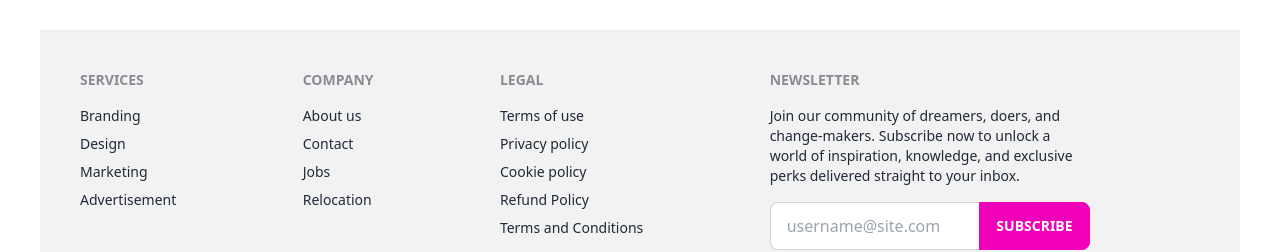
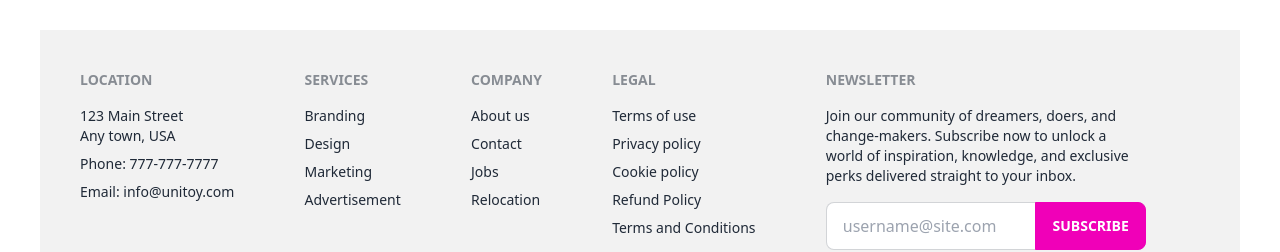
Before and after one commit to wazed-biplob/unitoy-client, a React (Vite) app: page /login in a window 1280 px wide. Shown: the part 908-1160 px from the top of the page. Built offline with nearby package versions, Linux system fonts and the light colour scheme; no server answers.

Commit message:
README.md File Added

```diff
--- /dev/null
+++ b/src/Pages/ErrorPage/ErrorPage.jsx
@@ -0,0 +1,11 @@
+import React from "react";
+
+const ErrorPage = () => {
+  return (
+    <div>
+      <h1>404</h1>
+    </div>
+  );
+};
+
+export default ErrorPage;
--- a/src/Pages/Login/Login.jsx
+++ b/src/Pages/Login/Login.jsx
@@ -30,6 +30,9 @@ const Login = () => {
       alert(`Password Doesn't Match!`);
       return;
     }
+    if (password.length < 6) {
+      alert(`Password must be at least 6 characters.`);
+    }
     signInUser(email, password)
       .then((r) => {
         console.log(r.user);
@@ -37,6 +40,7 @@ const Login = () => {
       })
       .catch((e) => {
         setError(e.message);
+        alert(e.message);
       });
   };
   return (
--- a/src/Pages/Registration/Registration.jsx
+++ b/src/Pages/Registration/Registration.jsx
@@ -22,10 +22,12 @@ const Registration = () => {
     if (password !== conf_password) {
       const errorMsg = `Password Doesn't Match!`;
       setError(errorMsg);
+      alert(errorMsg);
       return;
     } else if (password.length < 6) {
       const errorMsg = `Password Must be at least 8 Characters.`;
       setError(errorMsg);
+      alert(errorMsg);
       return;
     }
 
@@ -38,6 +40,7 @@ const Registration = () => {
         form.reset();
         const message = "User Successfully Created.";
         setSuccess(message);
+        alert(message);
         console.log(r.user);
         logOut()
           .then((r) => console.log(""))
--- a/src/Pages/UpdateToy/UpdateToy.jsx
+++ b/src/Pages/UpdateToy/UpdateToy.jsx
@@ -1,11 +1,12 @@
 import React, { useContext, useState } from "react";
-import { useLoaderData } from "react-router-dom";
+import { useLoaderData, useNavigate } from "react-router-dom";
 import { AuthContext } from "../../AuthProvider/AuthProvider";
 
 const UpdateToy = () => {
   const toyData = useLoaderData();
   const { user } = useContext(AuthContext);
   const [value, setValue] = useState("Princess Dolls");
+  const navigate = useNavigate();
   const {
     _id,
     toyName,
@@ -55,6 +56,7 @@ const UpdateToy = () => {
       .then((d) => {
         if (d.modifiedCount > 0) {
           alert("Toy Has Been Updated Successfully.");
+          navigate("/mytoys");
         }
       });
   };
--- a/src/Routes/Routes.jsx
+++ b/src/Routes/Routes.jsx
@@ -11,11 +11,13 @@ import PrivateRoutes from "./PrivateRoutes";
 import MyToys from "../Pages/MyToys/MyToys";
 import UpdateToy from "../Pages/UpdateToy/UpdateToy";
 import Blog from "../Pages/Blog/Blog";
+import ErrorPage from "../Pages/ErrorPage/ErrorPage";
 
 const router = createBrowserRouter([
   {
     path: "/",
     element: <Main />,
+    errorElement: <ErrorPage />,
     children: [
       {
         path: "/",
--- a/src/Shared/Footer/Footer.jsx
+++ b/src/Shared/Footer/Footer.jsx
@@ -2,6 +2,15 @@ const Footer = () => {
   return (
     <>
       <footer className="footer p-10 mt-8 bg-base-200 text-base-content">
+        <div>
+          <span className="footer-title">Location</span>
+          <p>
+            123 Main Street
+            <br /> Any town, USA
+          </p>
+          <p>Phone: 777-777-7777</p>
+          <p>Email: info@unitoy.com</p>
+        </div>
         <div>
           <span className="footer-title">Services</span>
           <a className="link link-hover">Branding</a>
```
Also changed, not shown: src/Sections/Gallery/Gallery.jsx (added), 1 other file (tests, documents, lock files or other folders).
